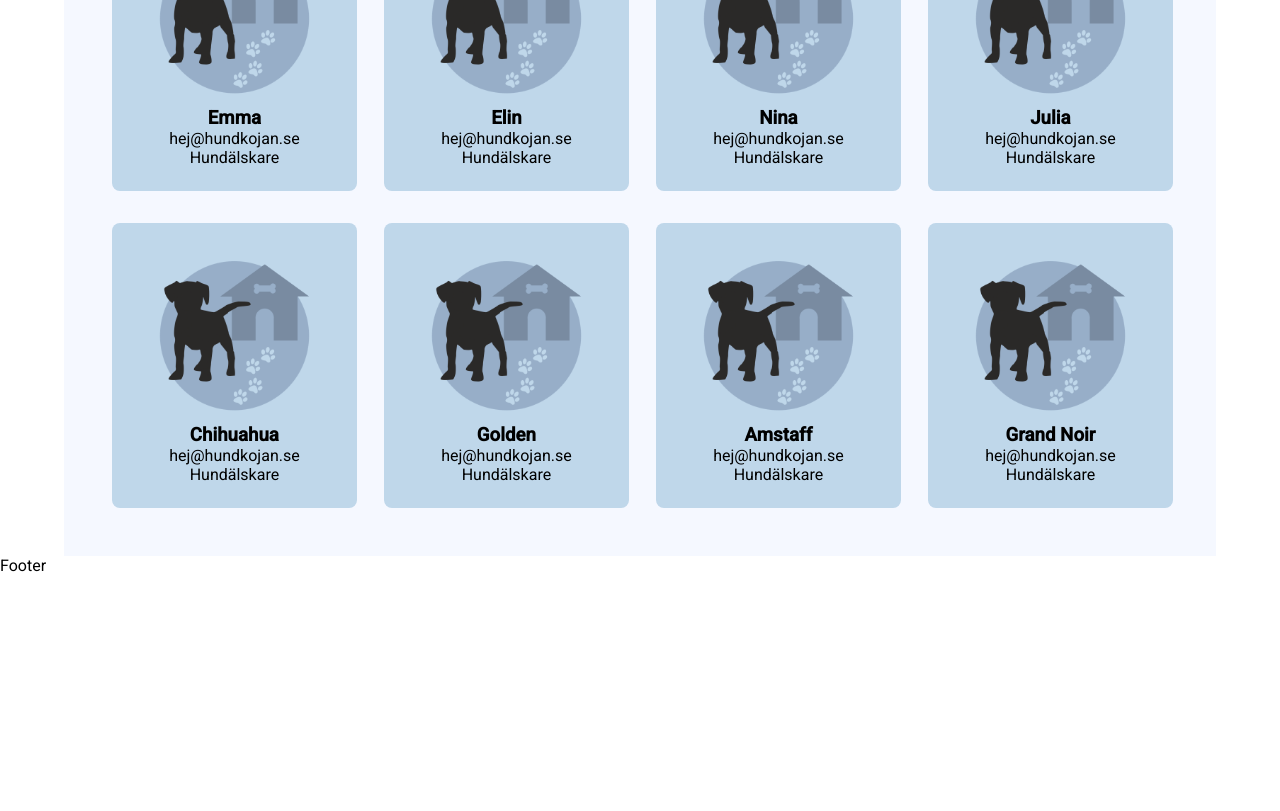
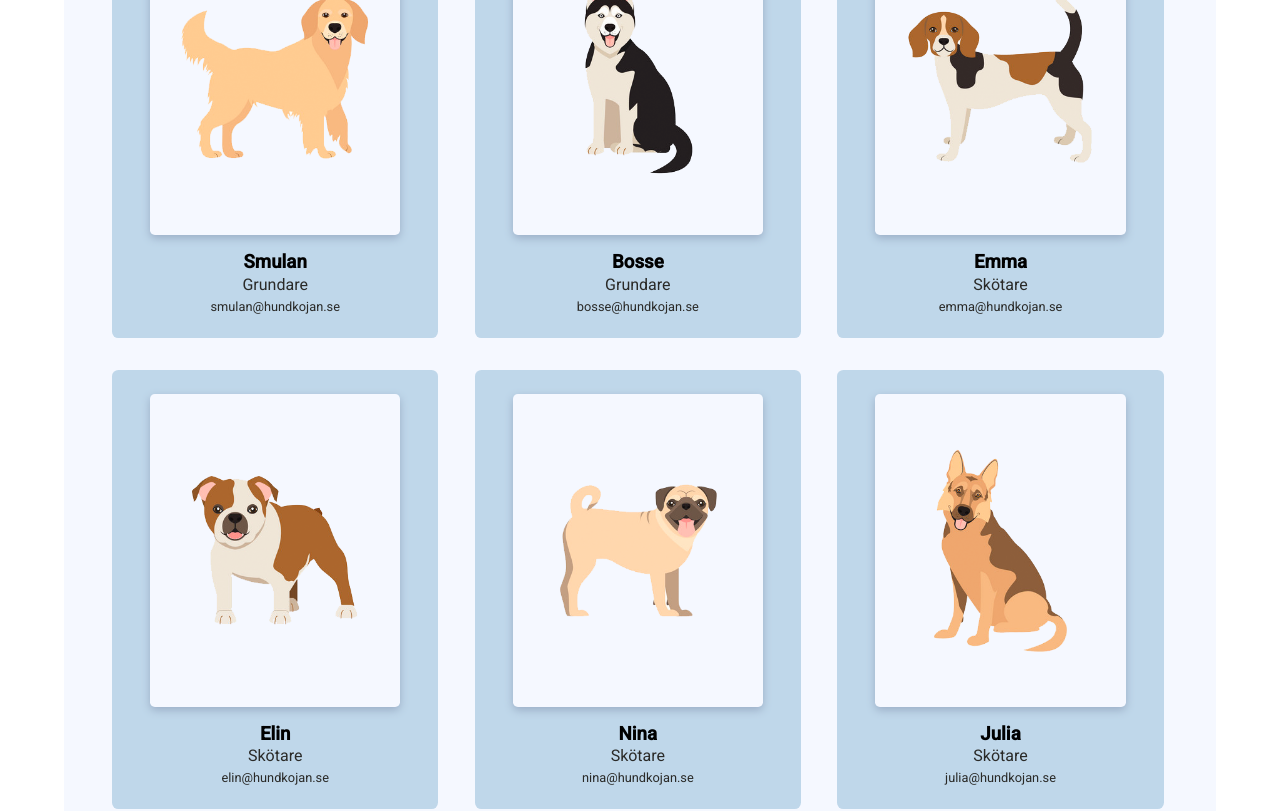
Before and after one commit to EmmaOlsson/hunddagis, a React (Create React App) app: page /about in a window 1280 px wide. Shown: the part 680-1491 px from the top of the page. Before the commit the page ends 1255 px from the top, so only its background shows below. Built offline with nearby package versions, Linux system fonts and the light colour scheme.

Commit message:
added email-link + updated about.css

```diff
--- a/src/assets/data/staff.js
+++ b/src/assets/data/staff.js
@@ -1,59 +1,76 @@
+import breedOne from '../graphics/breed-1.png'
+import breedTwo from '../graphics/breed-2.png'
+import breedThree from '../graphics/breed-3.png'
+import breedFour from '../graphics/breed-4.png'
+import breedFive from '../graphics/breed-5.png'
+import breedSix from '../graphics/breed-6.png'
+import breedSeven from '../graphics/breed-7.png'
+import breedEight from '../graphics/breed-8.png'
+
 const staffData = [
     {
         "id": 1,
-        "name": "Emma",
-        "email": "hej@hundkojan.se",
-        "desc": "Hundälskare",
-        "img": "breed-1"
+        "name": "Smulan",
+        "email": "smulan@hundkojan.se",
+        "emailLink": "mailto:smulan@hundkojan.se",
+        "desc": "Grundare",
+        "img": breedOne
     },
     {
         "id": 2,
-        "name": "Elin",
-        "email": "hej@hundkojan.se",
-        "desc": "Hundälskare",
-        "img": "dog-logo-paws.jpg"
+        "name": "Bosse",
+        "email": "bosse@hundkojan.se",
+        "emailLink": "mailto:bosse@hundkojan.se",
+        "desc": "Grundare",
+        "img": breedTwo
     },
     {
         "id": 3,
-        "name": "Nina",
-        "email": "hej@hundkojan.se",
-        "desc": "Hundälskare",
-        "img": "dog-logo-paws.jpg"
+        "name": "Emma",
+        "email": "emma@hundkojan.se",
+        "emailLink": "mailto:emma@hundkojan.se",
+        "desc": "Skötare",
+        "img": breedThree
     },
     {
         "id": 4,
-        "name": "Julia",
-        "email": "hej@hundkojan.se",
-        "desc": "Hundälskare",
-        "img": "dog-logo-paws.jpg"
+        "name": "Elin",
+        "email": "elin@hundkojan.se",
+        "emailLink": "mailto:elin@hundkojan.se",
+        "desc": "Skötare",
+        "img": breedFour
     },
     {
         "id": 5,
-        "name": "Chihuahua",
-        "email": "hej@hundkojan.se",
-        "desc": "Hundälskare",
-        "img": "dog-logo-paws.jpg"
+        "name": "Nina",
+        "email": "nina@hundkojan.se",
+        "emailLink": "mailto:nina@hundkojan.se",
+        "desc": "Skötare",
+        "img": breedFive
     },
     {
         "id": 6,
-        "name": "Golden",
-        "email": "hej@hundkojan.se",
-        "desc": "Hundälskare",
-        "img": "dog-logo-paws.jpg"
+        "name": "Julia",
+        "email": "julia@hundkojan.se",
+        "emailLink": "mailto:julia@hundkojan.se",
+        "desc": "Skötare",
+        "img": breedSix
     },
     {
         "id": 7,
-        "name": "Amstaff",
-        "email": "hej@hundkojan.se",
-        "desc": "Hundälskare",
-        "img": "dog-logo-paws.jpg"
+        "name": "Frida",
+        "email": "frida@hundkojan.se",
+        "emailLink": "mailto:frida@hundkojan.se",
+        "desc": "Skötare",
+        "img": breedSeven
     },
     {
         "id": 8,
-        "name": "Grand Noir",
-        "email": "hej@hundkojan.se",
-        "desc": "Hundälskare",
-        "img": "dog-logo-paws.jpg"
+        "name": "Brandon",
+        "email": "brandon@hundkojan.se",
+        "emailLink": "mailto:brandon@hundkojan.se",
+        "desc": "Hundinstruktör",
+        "img": breedEight
     }
 ]
 
--- a/src/css/about.module.css
+++ b/src/css/about.module.css
@@ -32,9 +32,10 @@
 }
 
 .aboutInfo span{
+    font-size: .9rem;
     line-height: 1.5rem;
     display: inline-block;
-    padding-top: .4rem;
+    padding-top: .5rem;
 }
 
 ul{
@@ -50,7 +51,7 @@ ul{
 
 .staffContainer{
     display: grid;
-    grid-template-columns: repeat(auto-fit, minmax(15rem, 1fr));
+    grid-template-columns: repeat(auto-fit, minmax(18rem, 1fr));
     justify-items: stretch;
 }
 
@@ -61,12 +62,25 @@ ul{
     align-items: center;
     padding: 1.5rem;
     margin: 1rem;
-    border-radius: .5rem;
+    border-radius: .4rem;
+}
 
+.staffInfo p{
+    color: var(--black-sky);
+    padding: .1rem 0 .3rem 0;
+}
+
+.staffInfo a{
+    font-size: .8rem;
+    color: var(--black-sky)
 }
 
 .staffImg{
     width: inherit;
+    background: var(--white-blue);
+    border-radius: .3rem;
+    box-shadow: var(--sky-blue) 0px .2rem .5rem;
+    margin-bottom: 1rem;
 }
 
 @media only screen and (max-width: 800px){
@@ -76,9 +90,6 @@ ul{
 
     .aboutText{
         margin-bottom: .5rem;
-    }
-
-    .aboutText{
         margin-right: 0;
     }
 
--- a/src/screens/AboutScreen.js
+++ b/src/screens/AboutScreen.js
@@ -2,10 +2,6 @@ import React, { useState, useEffect } from 'react';
 import Styles from '../css/about.module.css';
 
 import staffFile from '../assets/data/staff';
-import dog from '../assets/graphics/dog-logo-paws.png';
-
-
-
 
 const AboutScreen = () => {
 
@@ -27,7 +23,7 @@ const AboutScreen = () => {
           <h2 className={Styles.aboutTitles}>- Vi tar hand om din bästa vän</h2>
           <div className={Styles.aboutInfo}>
             <p>
-              <span>Hundkojan hittar du på en stor familjegård bara 5 minuter från Helsingborgs centrum. Gården har stora inhängnade utomhusytor där din fyrbenta vän kan springa fritt med andra fyrbenta kompisar. Inomhusdelen renoverades under 2020 och där finns både sociala och indivduella utrymmen, allt för att din hund ska känna sig trygg.</span>
+              <span>Hundkojan är ett hunddagis som du hittar på en stor familjegård bara 5 minuter från Helsingborgs centrum. Gården har stora inhängnade utomhusytor där din fyrbenta vän kan springa fritt med andra fyrbenta kompisar. Inomhusdelen renoverades under 2020 och där finns både sociala och individuella utrymmen, allt för att din hund ska känna sig trygg.</span>
               <span>Hundkojan ser till att din vovve både får lugn och ro, aktivering, stimulans och härligt umgänge med andra hundar – så att du kan göra det du behöver göra!</span>
               <span>Du väljer själv vilken tjänst som passar dig och din hund bäst!</span>
               <span>Smulan och Bosse Hundsson grundade 1998 Hundkojan AB och har sedan dess samlat på sig väldigt många fyrbenta vänner runtom i Skåne. Verksamheten är godkänd av Länsstyrelsen.</span>
@@ -67,10 +63,10 @@ const AboutScreen = () => {
           {
             staffData.map((staff) => {
               return <section className={Styles.staffInfo} key={staff.id}>
-                <img className={Styles.staffImg} src={dog}></img>
+                <img className={Styles.staffImg} src={staff.img}></img>
                 <h3>{staff.name}</h3>
-                <p>{staff.email}</p>
                 <p>{staff.desc}</p>
+                <a href={staff.emailLink}>{staff.email}</a>
               </section>
             }
             )
```
